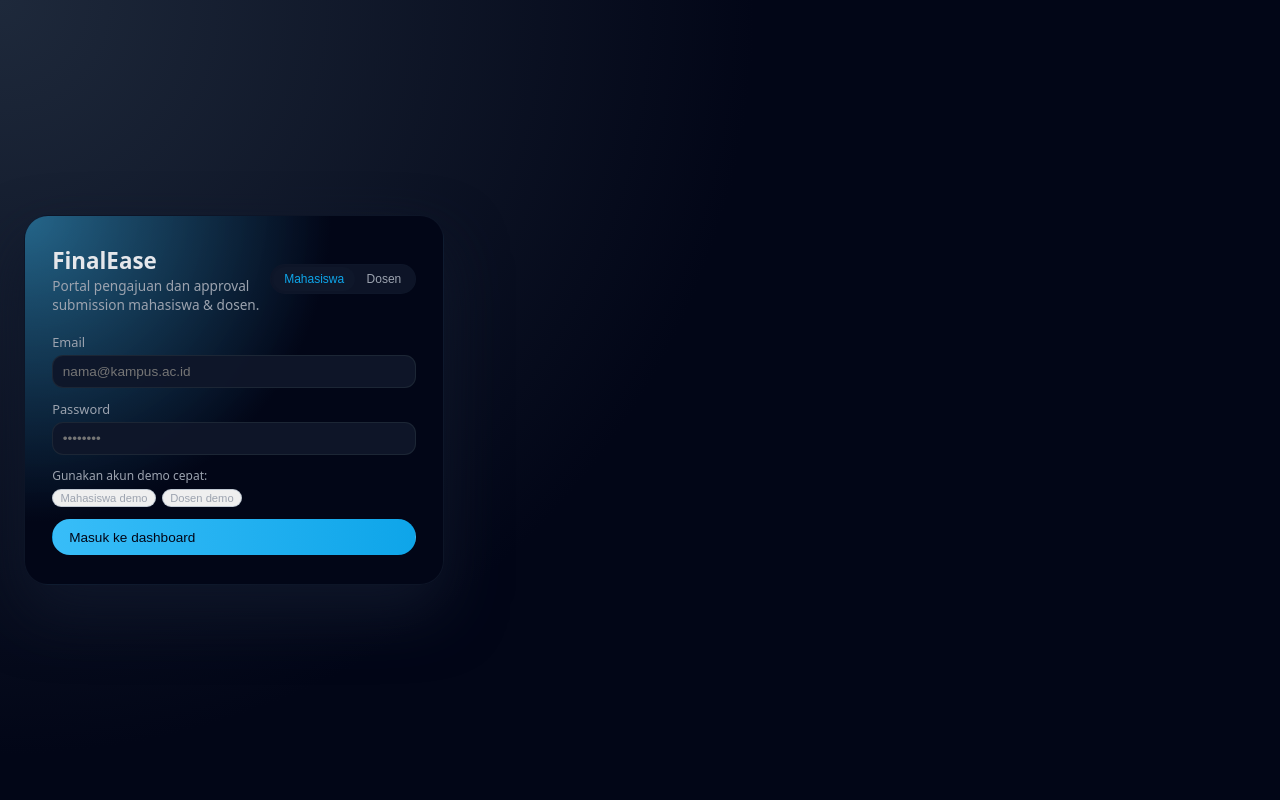
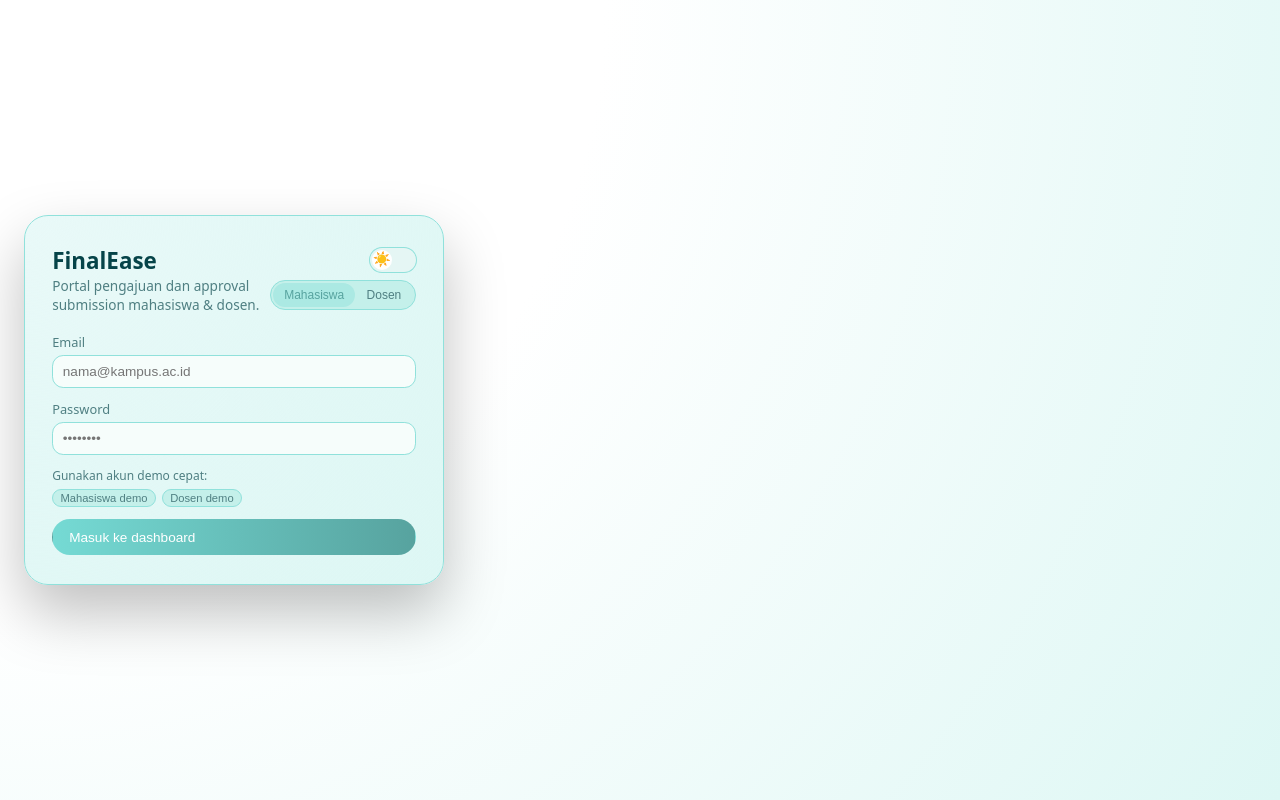
Before and after one commit to Hamba-Lord-Albarda/final-ease-fe, a React (Vite) app: page /login in a window 1280 px wide. Built offline with nearby package versions, Linux system fonts and the light colour scheme; no server answers.

Commit message:
fix: color pallete and add dark/light mode

```diff
--- a/src/pages/DashboardDosen.tsx
+++ b/src/pages/DashboardDosen.tsx
@@ -1,6 +1,10 @@
 import React, { useEffect, useMemo, useState } from 'react';
 import { useAuth } from '../modules/auth/AuthContext';
-import { Submission, SubmissionStatus, fetchSubmissions } from '../api/submissions';
+import {
+  Submission,
+  SubmissionStatus,
+  fetchSubmissions,
+} from '../api/submissions';
 import { SubmissionTable } from '../components/SubmissionTable';
 import { approveSubmission, rejectSubmission } from '../api/process';
 
@@ -9,12 +13,30 @@ export const DashboardDosen: React.FC = () => {
   const [submissions, setSubmissions] = useState<Submission[]>([]);
   const [loading, setLoading] = useState(true);
   const [error, setError] = useState<string | null>(null);
-  const [filterStatus, setFilterStatus] = useState<SubmissionStatus | 'ALL'>('PENDING');
+  const [filterStatus, setFilterStatus] =
+    useState<SubmissionStatus | 'ALL'>('PENDING');
   const [modalRejectId, setModalRejectId] = useState<number | null>(null);
   const [modalReason, setModalReason] = useState('');
   const [submittingAction, setSubmittingAction] = useState(false);
 
-  const apiBaseUrl = import.meta.env.VITE_API_BASE_URL || 'http://localhost:3000';
+  const apiBaseUrl =
+    import.meta.env.VITE_API_BASE_URL || 'http://localhost:3000';
+
+  // THEME STATE
+  const [theme, setTheme] = useState<'light' | 'dark'>(() => {
+    if (typeof window === 'undefined') return 'light';
+    const stored = localStorage.getItem('theme');
+    if (stored === 'light' || stored === 'dark') return stored;
+    const prefersDark = window.matchMedia?.(
+      '(prefers-color-scheme: dark)'
+    ).matches;
+    return prefersDark ? 'dark' : 'light';
+  });
+
+  useEffect(() => {
+    document.documentElement.setAttribute('data-theme', theme);
+    localStorage.setItem('theme', theme);
+  }, [theme]);
 
   const loadSubmissions = async () => {
     try {
@@ -45,7 +67,8 @@ export const DashboardDosen: React.FC = () => {
         .filter((s) => s.status === 'PENDING')
         .sort(
           (a, b) =>
-            new Date(b.createdAt).getTime() - new Date(a.createdAt).getTime()
+            new Date(b.createdAt).getTime() -
+            new Date(a.createdAt).getTime()
         )
         .slice(0, 3),
     [submissions]
@@ -73,7 +96,10 @@ export const DashboardDosen: React.FC = () => {
     if (!modalRejectId) return;
     try {
       setSubmittingAction(true);
-      await rejectSubmission(modalRejectId, modalReason || 'Tidak ada keterangan');
+      await rejectSubmission(
+        modalRejectId,
+        modalReason || 'Tidak ada keterangan'
+      );
       setModalRejectId(null);
       setModalReason('');
       await loadSubmissions();
@@ -94,6 +120,27 @@ export const DashboardDosen: React.FC = () => {
             Review dan berikan keputusan untuk submission mahasiswa.
           </p>
         </div>
+
+        <div
+          style={{
+            display: 'flex',
+            alignItems: 'center',
+            gap: '0.75rem',
+          }}
+        >
+          <button
+            type="button"
+            className={`theme-toggle theme-toggle--${theme}`}
+            onClick={() => setTheme(theme === 'light' ? 'dark' : 'light')}
+            aria-label="Toggle dark mode"
+          >
+            <div className="theme-toggle-track">
+              <div className="theme-toggle-thumb">
+                {theme === 'light' ? '☀️' : '🌙'}
+              </div>
+            </div>
+          </button>
+
           <div className="topbar-user">
             <div className="avatar-circle">
               {user?.name
@@ -107,6 +154,7 @@ export const DashboardDosen: React.FC = () => {
               <div style={{ fontSize: '0.85rem' }}>{user?.name}</div>
               <div className="text-muted" style={{ fontSize: '0.75rem' }}>
                 {user?.email}
+              </div>
             </div>
           </div>
         </div>
@@ -142,7 +190,9 @@ export const DashboardDosen: React.FC = () => {
           </div>
           <div className="metric-pill-row">
             <span className="metric-pill">Fokus pada submission Pending</span>
-            <span className="metric-pill">Berikan alasan jelas saat reject</span>
+            <span className="metric-pill">
+              Berikan alasan jelas saat reject
+            </span>
           </div>
         </div>
 
@@ -150,25 +200,43 @@ export const DashboardDosen: React.FC = () => {
           <div className="card-header">
             <div>
               <div className="card-title">Pending terbaru</div>
-              <div className="card-subtitle">Tiga submission terbaru yang belum diproses.</div>
+              <div className="card-subtitle">
+                Tiga submission terbaru yang belum diproses.
+              </div>
             </div>
           </div>
           {latestPending.length === 0 ? (
             <div className="empty-state">Belum ada submission pending.</div>
           ) : (
-            <ul style={{ listStyle: 'none', padding: 0, margin: 0, fontSize: '0.85rem' }}>
+            <ul
+              style={{
+                listStyle: 'none',
+                padding: 0,
+                margin: 0,
+                fontSize: '0.85rem',
+              }}
+            >
               {latestPending.map((s) => (
                 <li
                   key={s.id}
                   style={{
                     paddingBlock: '0.4rem',
-                    borderBottom: '1px solid rgba(31, 41, 55, 0.8)'
+                    borderBottom: '1px solid rgba(31, 41, 55, 0.8)',
                   }}
                 >
-                  <div style={{ display: 'flex', justifyContent: 'space-between' }}>
+                  <div
+                    style={{
+                      display: 'flex',
+                      justifyContent: 'space-between',
+                    }}
+                  >
                     <div>
-                      <div>#{s.id} • {s.title}</div>
-                      <div className="text-muted text-sm">User #{s.userId}</div>
+                      <div>
+                        #{s.id} • {s.title}
+                      </div>
+                      <div className="text-muted text-sm">
+                        User #{s.userId}
+                      </div>
                     </div>
                     <div className="text-muted text-sm">
                       {new Date(s.createdAt).toLocaleDateString()}
@@ -206,7 +274,8 @@ export const DashboardDosen: React.FC = () => {
               <div>
                 <div className="card-title">Alasan reject</div>
                 <div className="card-subtitle">
-                  Berikan catatan singkat agar mahasiswa tahu apa yang perlu diperbaiki.
+                  Berikan catatan singkat agar mahasiswa tahu apa yang perlu
+                  diperbaiki.
                 </div>
               </div>
             </div>
@@ -224,7 +293,7 @@ export const DashboardDosen: React.FC = () => {
                 display: 'flex',
                 justifyContent: 'flex-end',
                 gap: '0.5rem',
-                marginTop: '0.75rem'
+                marginTop: '0.75rem',
               }}
             >
               <button
--- a/src/pages/DashboardMahasiswa.tsx
+++ b/src/pages/DashboardMahasiswa.tsx
@@ -10,7 +10,24 @@ export const DashboardMahasiswa: React.FC = () => {
   const [loading, setLoading] = useState(true);
   const [error, setError] = useState<string | null>(null);
 
-  const apiBaseUrl = import.meta.env.VITE_API_BASE_URL || 'http://localhost:3000';
+  const apiBaseUrl =
+    import.meta.env.VITE_API_BASE_URL || 'http://localhost:3000';
+
+  // THEME STATE
+  const [theme, setTheme] = useState<'light' | 'dark'>(() => {
+    if (typeof window === 'undefined') return 'light';
+    const stored = localStorage.getItem('theme');
+    if (stored === 'light' || stored === 'dark') return stored;
+    const prefersDark = window.matchMedia?.(
+      '(prefers-color-scheme: dark)'
+    ).matches;
+    return prefersDark ? 'dark' : 'light';
+  });
+
+  useEffect(() => {
+    document.documentElement.setAttribute('data-theme', theme);
+    localStorage.setItem('theme', theme);
+  }, [theme]);
 
   const loadSubmissions = async () => {
     try {
@@ -49,6 +66,29 @@ export const DashboardMahasiswa: React.FC = () => {
             Kelola dan pantau status upload submission tugas atau dokumen kamu.
           </p>
         </div>
+
+        {/* kanan topbar: toggle + user */}
+        <div
+          style={{
+            display: 'flex',
+            alignItems: 'center',
+            gap: '0.75rem',
+          }}
+        >
+          {/* TOGGLE DARK/LIGHT */}
+          <button
+            type="button"
+            className={`theme-toggle theme-toggle--${theme}`}
+            onClick={() => setTheme(theme === 'light' ? 'dark' : 'light')}
+            aria-label="Toggle dark mode"
+          >
+            <div className="theme-toggle-track">
+              <div className="theme-toggle-thumb">
+                {theme === 'light' ? '☀️' : '🌙'}
+              </div>
+            </div>
+          </button>
+
           <div className="topbar-user">
             <div className="avatar-circle">
               {user?.name
@@ -62,6 +102,7 @@ export const DashboardMahasiswa: React.FC = () => {
               <div style={{ fontSize: '0.85rem' }}>{user?.name}</div>
               <div className="text-muted" style={{ fontSize: '0.75rem' }}>
                 {user?.email}
+              </div>
             </div>
           </div>
         </div>
--- a/src/pages/LoginPage.tsx
+++ b/src/pages/LoginPage.tsx
@@ -1,15 +1,32 @@
-import React, { useState } from 'react';
+import React, { useEffect, useState } from 'react';
 import { useNavigate } from 'react-router-dom';
 import { useAuth } from '../modules/auth/AuthContext';
 
 export const LoginPage: React.FC = () => {
   const { login } = useAuth();
   const navigate = useNavigate();
+
   const [email, setEmail] = useState('');
   const [password, setPassword] = useState('');
   const [loading, setLoading] = useState(false);
   const [error, setError] = useState<string | null>(null);
   const [roleHint, setRoleHint] = useState<'MAHASISWA' | 'DOSEN'>('MAHASISWA');
+
+  // THEME STATE
+  const [theme, setTheme] = useState<'light' | 'dark'>(() => {
+    if (typeof window === 'undefined') return 'light';
+    const stored = localStorage.getItem('theme');
+    if (stored === 'light' || stored === 'dark') return stored;
+    const prefersDark = window.matchMedia?.(
+      '(prefers-color-scheme: dark)'
+    ).matches;
+    return prefersDark ? 'dark' : 'light';
+  });
+
+  useEffect(() => {
+    document.documentElement.setAttribute('data-theme', theme);
+    localStorage.setItem('theme', theme);
+  }, [theme]);
 
   const handleSubmit = async (e: React.FormEvent) => {
     e.preventDefault();
@@ -52,11 +69,33 @@ export const LoginPage: React.FC = () => {
               Portal pengajuan dan approval submission mahasiswa & dosen.
             </div>
           </div>
+          <div
+            style={{
+              display: 'flex',
+              flexDirection: 'column',
+              alignItems: 'flex-end',
+              gap: '0.5rem',
+            }}
+          >
+            <button
+              type="button"
+              className={`theme-toggle theme-toggle--${theme}`}
+              onClick={() => setTheme(theme === 'light' ? 'dark' : 'light')}
+              aria-label="Toggle dark mode"
+            >
+              <div className="theme-toggle-track">
+                <div className="theme-toggle-thumb">
+                  {theme === 'light' ? '☀️' : '🌙'}
+                </div>
+              </div>
+            </button>
+
             <div className="login-role-toggle">
               <button
                 type="button"
                 className={
-                'login-role-button' + (roleHint === 'MAHASISWA' ? ' active' : '')
+                  'login-role-button' +
+                  (roleHint === 'MAHASISWA' ? ' active' : '')
                 }
                 onClick={() => setRoleHint('MAHASISWA')}
               >
@@ -64,11 +103,14 @@ export const LoginPage: React.FC = () => {
               </button>
               <button
                 type="button"
-              className={'login-role-button' + (roleHint === 'DOSEN' ? ' active' : '')}
+                className={
+                  'login-role-button' + (roleHint === 'DOSEN' ? ' active' : '')
+                }
                 onClick={() => setRoleHint('DOSEN')}
               >
                 Dosen
               </button>
+            </div>
           </div>
         </div>
 
@@ -109,11 +151,7 @@ export const LoginPage: React.FC = () => {
               >
                 Mahasiswa demo
               </button>
-              <button
-                type="button"
-                className="tag"
-                onClick={useDemoDosen}
-              >
+              <button type="button" className="tag" onClick={useDemoDosen}>
                 Dosen demo
               </button>
             </div>
--- a/src/styles.css
+++ b/src/styles.css
@@ -1,9 +1,25 @@
-:root {
-  --bg: #0f172a;
-  --bg-soft: #111827;
+/* THEME VARIABLES */
+:root[data-theme="light"] {
+  --bg: #ddf7f4;
+  --bg-soft: #c4f0ea;
+  --card-bg: #abe9e3;
+  --accent: #75dad4;
+  --accent-soft: rgba(117, 218, 212, 0.16);
+  --accent-strong: #57a39f;
+  --text: #064449;
+  --muted: #4f7f82;
+  --danger: #e76a6a;
+  --success: #22b36a;
+  --border: #90e1db;
+  --radius-lg: 16px;
+}
+
+:root[data-theme="dark"] {
+  --bg: #020617;
+  --bg-soft: #0b1220;
   --card-bg: #020617;
   --accent: #38bdf8;
-  --accent-soft: rgba(56, 189, 248, 0.1);
+  --accent-soft: rgba(56, 189, 248, 0.16);
   --accent-strong: #0ea5e9;
   --text: #e5e7eb;
   --muted: #9ca3af;
@@ -13,17 +29,31 @@
   --radius-lg: 16px;
 }
 
+/* GLOBAL RESET */
 *,
 *::before,
 *::after {
   box-sizing: border-box;
 }
 
+/* BODY PER THEME */
 body {
   margin: 0;
   font-family: system-ui, -apple-system, BlinkMacSystemFont, "Segoe UI", sans-serif;
+  color: var(--text);
+}
+
+:root[data-theme="light"] body {
+  background: radial-gradient(
+    circle at top left,
+    #ffffff 0,
+    #ffffff 40%,
+    var(--bg) 100%
+  );
+}
+
+:root[data-theme="dark"] body {
   background: radial-gradient(circle at top left, #1e293b, #020617 50%);
-  color: var(--text);
 }
 
 a {
@@ -49,7 +79,7 @@ a {
 }
 
 .sidebar {
-  background: linear-gradient(to bottom, #020617, #020617);
+  background: linear-gradient(to bottom, var(--bg-soft), var(--bg));
   border-right: 1px solid var(--border);
   padding: 1.5rem 1.25rem;
   display: flex;
@@ -67,13 +97,13 @@ a {
   width: 36px;
   height: 36px;
   border-radius: 999px;
-  background: radial-gradient(circle at 30% 20%, #38bdf8, #0f172a);
+  background: radial-gradient(circle at 30% 20%, var(--accent), var(--card-bg));
   display: flex;
   align-items: center;
   justify-content: center;
   font-weight: 700;
   font-size: 1.1rem;
-  color: #e5e7eb;
+  color: var(--text);
 }
 
 .sidebar-title {
@@ -125,9 +155,9 @@ a {
 }
 
 .sidebar-link:hover {
-  background: rgba(15, 23, 42, 0.8);
-  border-color: rgba(148, 163, 184, 0.2);
-  color: var(--text);
+  background: var(--accent-soft);
+  border-color: var(--accent);
+  color: var(--accent-strong);
 }
 
 .sidebar-link.active {
@@ -150,8 +180,8 @@ a {
   gap: 0.35rem;
   padding: 0.2rem 0.6rem;
   border-radius: 999px;
-  background: rgba(15, 23, 42, 0.9);
-  border: 1px solid rgba(148, 163, 184, 0.5);
+  background: var(--bg-soft);
+  border: 1px solid var(--border);
   font-size: 0.75rem;
   color: var(--muted);
   margin-top: 0.25rem;
@@ -161,7 +191,7 @@ a {
   width: 6px;
   height: 6px;
   border-radius: 999px;
-  background: #4ade80;
+  background: var(--success);
 }
 
 .main-area {
@@ -185,7 +215,7 @@ a {
   padding: 0.4rem 0.8rem;
   border-radius: 999px;
   border: 1px solid var(--border);
-  background: rgba(15, 23, 42, 0.7);
+  background: var(--bg-soft);
   font-size: 0.85rem;
 }
 
@@ -193,7 +223,7 @@ a {
   width: 28px;
   height: 28px;
   border-radius: 999px;
-  background: radial-gradient(circle at 30% 20%, #38bdf8, #0f172a);
+  background: radial-gradient(circle at 30% 20%, var(--accent), var(--card-bg));
   display: flex;
   align-items: center;
   justify-content: center;
@@ -202,7 +232,7 @@ a {
 }
 
 .btn {
-  border: none;
+  border: 1px solid var(--border);
   border-radius: 999px;
   padding: 0.6rem 1rem;
   font-size: 0.85rem;
@@ -210,22 +240,76 @@ a {
   display: inline-flex;
   align-items: center;
   gap: 0.4rem;
-  background: rgba(15, 23, 42, 0.8);
-  color: var(--muted);
-  border: 1px solid var(--border);
+  background: var(--bg-soft);
+  color: var(--text);
 }
 
+/* === THEME TOGGLE === */
+.theme-toggle {
+  border: none;
+  padding: 0;
+  background: transparent;
+  cursor: pointer;
+}
+
+.theme-toggle-track {
+  width: 46px;
+  height: 24px;
+  border-radius: 999px;
+  padding: 2px;
+  display: flex;
+  align-items: center;
+  box-shadow: 0 0 0 1px var(--border);
+  transition: background 0.2s ease, box-shadow 0.2s ease;
+}
+
+/* track untuk light */
+:root[data-theme="light"] .theme-toggle-track {
+  background: #e5f6f4;
+}
+
+/* track untuk dark */
+:root[data-theme="dark"] .theme-toggle-track {
+  background: #020617;
+  box-shadow: 0 0 0 1px #0f172a;
+}
+
+.theme-toggle-thumb {
+  width: 20px;
+  height: 20px;
+  border-radius: 999px;
+  background: #ffffff;
+  display: flex;
+  align-items: center;
+  justify-content: center;
+  font-size: 0.9rem;
+  transition: transform 0.22s ease, background 0.2s ease;
+}
+
+/* posisi thumb ketika light (kiri) */
+.theme-toggle--light .theme-toggle-thumb {
+  transform: translateX(0);
+  color: #facc15; /* kuning matahari */
+}
+
+/* posisi thumb ketika dark (kanan) */
+.theme-toggle--dark .theme-toggle-thumb {
+  transform: translateX(20px);
+  color: #e5e7eb;
+}
+
+
 .btn-primary {
-  background: linear-gradient(to right, #38bdf8, #0ea5e9);
-  color: #020617;
+  background: linear-gradient(to right, var(--accent), var(--accent-strong));
+  color: #ffffff;
   border-color: transparent;
   font-weight: 500;
 }
 
 .btn-danger {
-  background: rgba(248, 113, 113, 0.1);
-  color: #fecaca;
-  border-color: rgba(248, 113, 113, 0.4);
+  background: rgba(231, 106, 106, 0.12);
+  color: var(--danger);
+  border-color: rgba(231, 106, 106, 0.5);
 }
 
 .btn-ghost {
@@ -233,7 +317,7 @@ a {
 }
 
 .btn:hover {
-  filter: brightness(1.05);
+  filter: brightness(1.03);
 }
 
 .btn:disabled {
@@ -251,19 +335,19 @@ a {
 }
 
 .card {
-  background: radial-gradient(circle at top left, rgba(30, 64, 175, 0.35), #020617 60%);
+  background: var(--card-bg);
   border-radius: var(--radius-lg);
   padding: 1.25rem 1.4rem;
-  border: 1px solid rgba(31, 41, 55, 0.9);
-  box-shadow: 0 18px 35px rgba(15, 23, 42, 0.7);
+  border: 1px solid var(--border);
+  box-shadow: 0 18px 35px rgba(0, 0, 0, 0.18);
 }
 
 .card-soft {
-  background: radial-gradient(circle at top left, rgba(30, 64, 175, 0.2), #020617 70%);
+  background: var(--bg-soft);
   border-radius: var(--radius-lg);
   padding: 1rem 1.1rem;
-  border: 1px solid rgba(31, 41, 55, 0.8);
-  box-shadow: 0 16px 28px rgba(15, 23, 42, 0.65);
+  border: 1px solid var(--border);
+  box-shadow: 0 16px 28px rgba(0, 0, 0, 0.15);
 }
 
 .card-header {
@@ -294,8 +378,8 @@ a {
   min-width: 150px;
   padding: 0.7rem 0.9rem;
   border-radius: 0.9rem;
-  border: 1px solid rgba(31, 41, 55, 0.9);
-  background: rgba(15, 23, 42, 0.9);
+  border: 1px solid var(--border);
+  background: var(--bg);
   display: flex;
   flex-direction: column;
   gap: 0.25rem;
@@ -322,9 +406,9 @@ a {
   font-size: 0.7rem;
   padding: 0.25rem 0.5rem;
   border-radius: 999px;
-  border: 1px solid rgba(148, 163, 184, 0.5);
+  border: 1px solid var(--border);
   color: var(--muted);
-  background: rgba(15, 23, 42, 0.6);
+  background: var(--bg-soft);
 }
 
 .status-badge {
@@ -335,7 +419,7 @@ a {
   padding: 0.2rem 0.6rem;
   border-radius: 999px;
   border: 1px solid var(--border);
-  background: rgba(15, 23, 42, 0.8);
+  background: var(--bg-soft);
 }
 
 .status-dot {
@@ -349,19 +433,19 @@ a {
 }
 
 .status-approved {
-  background-color: #22c55e;
+  background-color: var(--success);
 }
 
 .status-rejected {
-  background-color: #f97373;
+  background-color: var(--danger);
 }
 
 .table-wrapper {
   max-height: 420px;
   overflow: auto;
   border-radius: 0.9rem;
-  border: 1px solid rgba(31, 41, 55, 0.9);
-  background: rgba(15, 23, 42, 0.8);
+  border: 1px solid var(--border);
+  background: var(--bg);
 }
 
 table {
@@ -373,14 +457,14 @@ table {
 thead {
   position: sticky;
   top: 0;
-  background: rgba(15, 23, 42, 0.98);
+  background: var(--bg-soft);
   z-index: 1;
 }
 
 th,
 td {
   padding: 0.55rem 0.75rem;
-  border-bottom: 1px solid rgba(31, 41, 55, 0.8);
+  border-bottom: 1px solid var(--border);
   text-align: left;
 }
 
@@ -391,7 +475,7 @@ th {
 }
 
 tr:hover td {
-  background: rgba(15, 23, 42, 0.85);
+  background: var(--accent-soft);
 }
 
 .text-muted {
@@ -405,8 +489,8 @@ tr:hover td {
 .pill {
   padding: 0.2rem 0.5rem;
   border-radius: 999px;
-  background: rgba(15, 23, 42, 0.9);
-  border: 1px solid rgba(148, 163, 184, 0.5);
+  background: var(--bg-soft);
+  border: 1px solid var(--border);
   font-size: 0.75rem;
   color: var(--muted);
 }
@@ -432,18 +516,25 @@ tr:hover td {
 .form-textarea,
 .form-file {
   border-radius: 0.7rem;
-  border: 1px solid rgba(31, 41, 55, 0.9);
-  background: rgba(15, 23, 42, 0.95);
+  border: 1px solid var(--border);
+  background: #f6fdfb;
   color: var(--text);
   padding: 0.5rem 0.6rem;
   font-size: 0.85rem;
   outline: none;
 }
 
+:root[data-theme="dark"] .form-input,
+:root[data-theme="dark"] .form-textarea,
+:root[data-theme="dark"] .form-file {
+  background: #020617;
+  color: var(--text);
+}
+
 .form-input:focus,
 .form-textarea:focus {
   border-color: var(--accent);
-  box-shadow: 0 0 0 1px rgba(56, 189, 248, 0.4);
+  box-shadow: 0 0 0 1px var(--accent-soft);
 }
 
 .form-textarea {
@@ -467,8 +558,9 @@ tr:hover td {
   font-size: 0.7rem;
   padding: 0.15rem 0.45rem;
   border-radius: 999px;
-  border: 1px solid rgba(148, 163, 184, 0.5);
+  border: 1px solid var(--border);
   color: var(--muted);
+  background: var(--bg-soft);
 }
 
 .login-wrapper {
@@ -482,11 +574,11 @@ tr:hover td {
 .login-card {
   width: 100%;
   max-width: 420px;
-  background: radial-gradient(circle at top left, rgba(56, 189, 248, 0.45), #020617 55%);
+  background: radial-gradient(circle at top left, var(--accent-soft), var(--bg));
   border-radius: 1.5rem;
   padding: 1.8rem 1.7rem;
-  border: 1px solid rgba(15, 23, 42, 0.9);
-  box-shadow: 0 28px 60px rgba(15, 23, 42, 0.9);
+  border: 1px solid var(--border);
+  box-shadow: 0 28px 60px rgba(0, 0, 0, 0.25);
 }
 
 .login-header {
@@ -509,8 +601,8 @@ tr:hover td {
 .login-role-toggle {
   display: inline-flex;
   border-radius: 999px;
-  border: 1px solid rgba(15, 23, 42, 0.9);
-  background: rgba(15, 23, 42, 0.9);
+  border: 1px solid var(--border);
+  background: var(--bg-soft);
   padding: 0.15rem;
 }
 
@@ -525,7 +617,7 @@ tr:hover td {
 }
 
 .login-role-button.active {
-  background: #0f172a;
+  background: var(--card-bg);
   color: var(--accent-strong);
 }
 
@@ -537,9 +629,9 @@ tr:hover td {
 }
 
 .alert-error {
-  background: rgba(248, 113, 113, 0.08);
-  border: 1px solid rgba(248, 113, 113, 0.5);
-  color: #fecaca;
+  background: rgba(231, 106, 106, 0.08);
+  border: 1px solid rgba(231, 106, 106, 0.5);
+  color: var(--danger);
 }
 
 .badge-status-label {
@@ -565,9 +657,9 @@ tr:hover td {
 .badge-filter {
   border-radius: 999px;
   padding: 0.25rem 0.6rem;
-  border: 1px solid rgba(148, 163, 184, 0.5);
+  border: 1px solid var(--border);
   font-size: 0.75rem;
-  background: rgba(15, 23, 42, 0.8);
+  background: var(--bg-soft);
   color: var(--muted);
   cursor: pointer;
 }
@@ -587,7 +679,7 @@ tr:hover td {
 .modal-backdrop {
   position: fixed;
   inset: 0;
-  background: rgba(15, 23, 42, 0.7);
+  background: rgba(0, 0, 0, 0.35);
   display: flex;
   align-items: center;
   justify-content: center;
@@ -597,11 +689,11 @@ tr:hover td {
 .modal {
   width: 100%;
   max-width: 420px;
-  background: radial-gradient(circle at top left, rgba(30, 64, 175, 0.4), #020617 60%);
+  background: var(--card-bg);
   border-radius: 1.2rem;
-  border: 1px solid rgba(31, 41, 55, 0.9);
+  border: 1px solid var(--border);
   padding: 1.2rem 1.3rem;
-  box-shadow: 0 24px 50px rgba(15, 23, 42, 0.9);
+  box-shadow: 0 24px 50px rgba(0, 0, 0, 0.3);
 }
 
 @media (max-width: 960px) {
```
Lines whose indentation alone changed are shown as unchanged.
